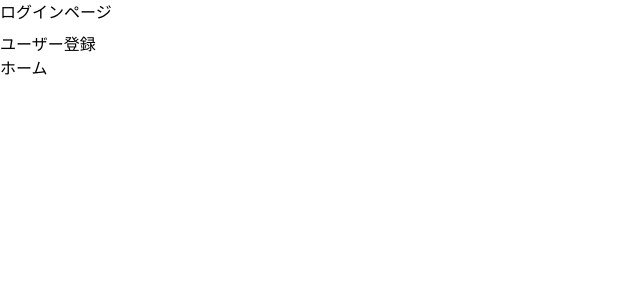
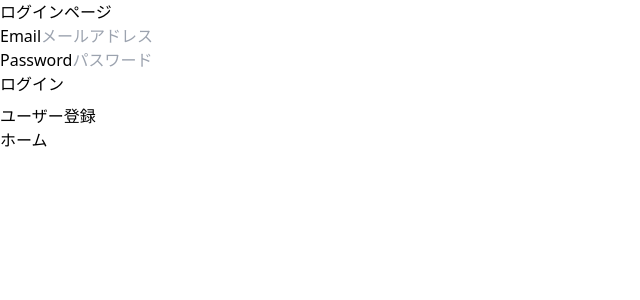
Before and after one commit to takubii/nextjs-prisma-auth-demo, a Next.js app: page /login in a window 1280 px wide. Shown: the top 300 px of the page, without its empty margins (0-640 px from the left). Built offline with nearby package versions, Linux system fonts and the light colour scheme.

Commit message:
add: ログイン機能の追加、それぞれページを追加

```diff
--- a/app/lib/actions.ts
+++ b/app/lib/actions.ts
@@ -1,10 +1,12 @@
 'use server';
 
+import { getUserByEmail } from '@/app/db/user';
+import { signUpSchema } from '@/app/lib/schemas';
+import { signIn, signOut } from '@/auth';
 import { prisma } from '@/globals/db';
 import bcrypt from 'bcrypt';
+import { AuthError } from 'next-auth';
 import { redirect } from 'next/navigation';
-import { getUserByEmail } from '../db/user';
-import { signUpSchema } from './schemas';
 
 export type SignUpState = {
   errors?: {
@@ -51,3 +53,28 @@ export async function signUp(prevState: SignUpState, formData: FormData): Promis
 
   redirect('/login');
 }
+
+export async function login(prevState: string | undefined, formData: FormData) {
+  try {
+    await signIn('credentials', formData);
+  } catch (error) {
+    if (error instanceof AuthError) {
+      switch (error.type) {
+        case 'CredentialsSignin':
+          return 'Invalid credentials.';
+        default:
+          return 'Something went wrong.';
+      }
+    }
+
+    throw error;
+  }
+}
+
+export async function logout() {
+  try {
+    await signOut();
+  } catch (error) {
+    throw error;
+  }
+}
--- a/app/login/page.tsx
+++ b/app/login/page.tsx
@@ -1,9 +1,13 @@
+import LoginForm from '@/app/ui/login-form';
 import Link from 'next/link';
 
 export default function LoginPage() {
   return (
     <>
-      <div>ログインページ</div>
+      <div>
+        ログインページ
+        <LoginForm />
+      </div>
       <div className='flex flex-col w-full mt-2'>
         <Link href='/register'>ユーザー登録</Link>
         <Link href='/'>ホーム</Link>
--- /dev/null
+++ b/app/mypage/page.tsx
@@ -0,0 +1,13 @@
+import { auth } from '@/auth';
+import Link from 'next/link';
+
+export default async function MyPage() {
+  const session = await auth();
+  return (
+    <>
+      <div>マイページ</div>
+      <pre>{JSON.stringify(session, null, 2)}</pre>
+      <Link href='/'>ホーム</Link>
+    </>
+  );
+}
--- a/app/page.tsx
+++ b/app/page.tsx
@@ -1,13 +1,25 @@
-import { prisma } from '@/globals/db';
+import { logout } from '@/app/lib/actions';
+import { auth } from '@/auth';
 import Link from 'next/link';
 
 export default async function Home() {
-  const users = await prisma.user.findMany();
+  const session = await auth();
 
   return (
     <main className='flex min-h-screen flex-col items-center p-24'>
-      <Link href='/login'>ログイン</Link>
-      <Link href='/register'>サインアップ</Link>
+      {session ? (
+        <>
+          <Link href='/mypage'>マイページ</Link>
+          <form action={logout}>
+            <button>ログアウト</button>
+          </form>
+        </>
+      ) : (
+        <>
+          <Link href='/login'>ログイン</Link>
+          <Link href='/register'>サインアップ</Link>
+        </>
+      )}
     </main>
   );
 }
--- a/app/ui/login-form.tsx
+++ b/app/ui/login-form.tsx
@@ -0,0 +1,23 @@
+'use client';
+
+import { login } from '@/app/lib/actions';
+import { useFormState } from 'react-dom';
+
+export default function LoginForm() {
+  const [errorMessage, dispatch] = useFormState(login, undefined);
+
+  return (
+    <form action={dispatch}>
+      <div>
+        <label htmlFor='email'>Email</label>
+        <input id='email' type='email' name='email' placeholder='メールアドレス' required />
+      </div>
+      <div>
+        <label htmlFor='password'>Password</label>
+        <input id='password' type='password' name='password' placeholder='パスワード' required />
+      </div>
+      <div>{errorMessage && <p>{errorMessage}</p>}</div>
+      <button>ログイン</button>
+    </form>
+  );
+}
```
